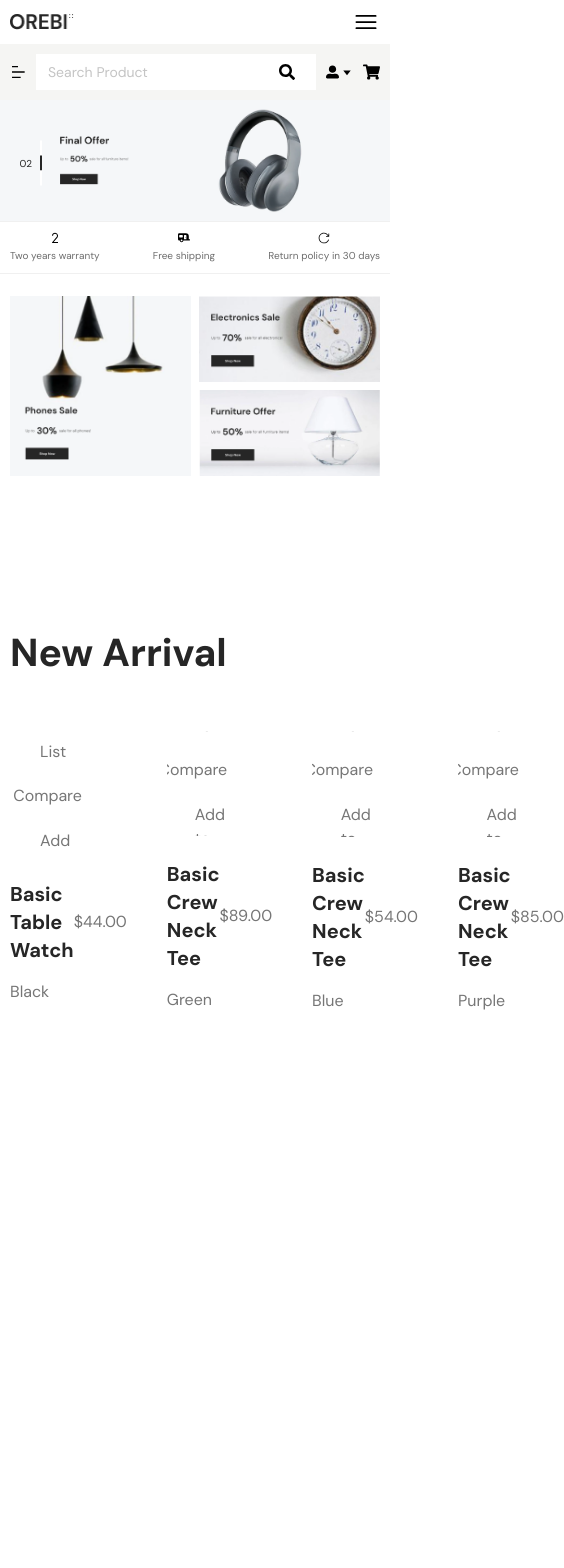
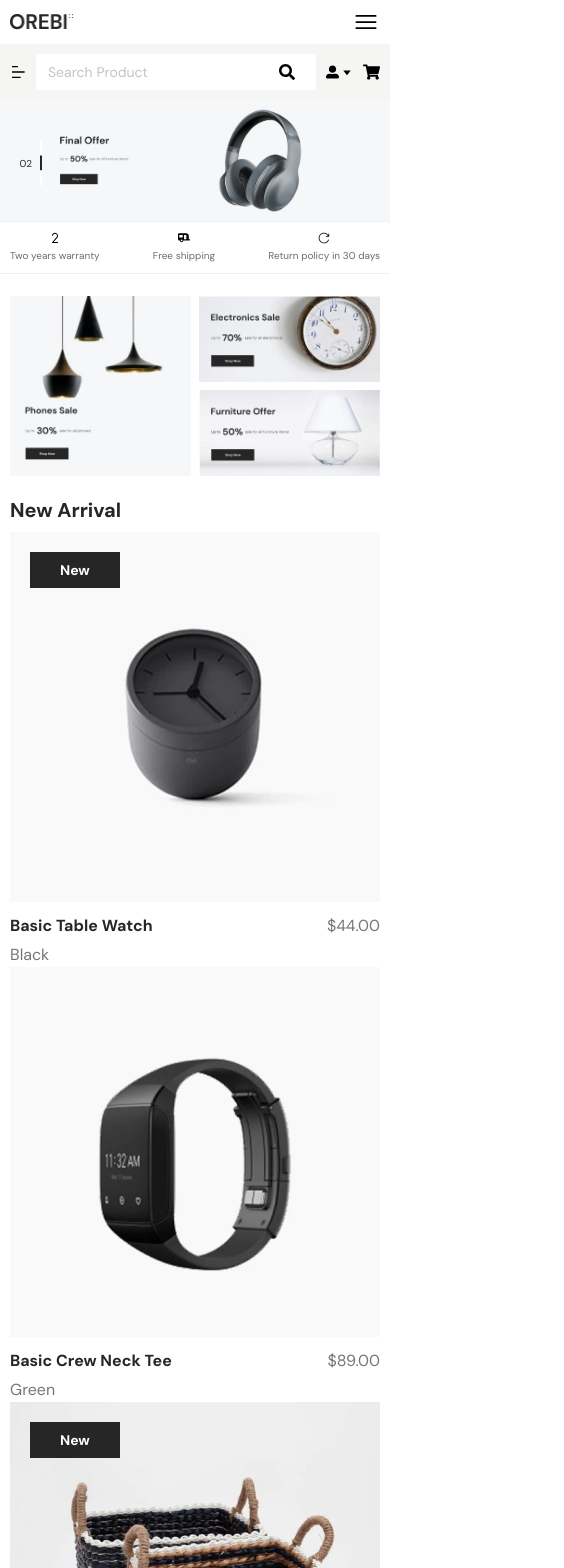
Before and after one commit to AK-Polash/oreby, a React (Create React App) app: page / in a window 390 px wide. Shown: the top 1568 px of the page, 564 px wide, since content can reach past the window. Before the commit the page ends 1023 px from the top, so only its background shows below. Built offline with nearby package versions, Linux system fonts and the light colour scheme.

Commit message:
little bit responsive added to the New Arrival area

```diff
--- a/src/components/layout/Heading.js
+++ b/src/components/layout/Heading.js
@@ -1,11 +1,7 @@
 import React from "react";
 
-const Heading = ({ title }) => {
-  return (
-    <h2 className="pb-12 font-dm text-[39px] font-bold capitalize text-primary">
-      {title}
-    </h2>
-  );
+const Heading = ({ className, title }) => {
+  return <h2 className={className}> {title} </h2>;
 };
 
 export default Heading;
--- a/src/components/layout/NewArrival.js
+++ b/src/components/layout/NewArrival.js
@@ -7,12 +7,15 @@ import Product from "./Product";
 
 const NewArrival = () => {
   return (
-    <div className="w-full pt-32">
+    <div className="w-full md:pt-6 xl:pt-14 2xl:pt-32">
       <Container>
-        <Heading title="new arrival" />
-        <Flex className="flex items-center justify-between gap-x-10">
+        <Heading
+          className="pb-2 font-dm text-xl font-bold capitalize text-primary md:pb-6 md:text-2xl xl:pb-9 xl:text-[39px] 2xl:pb-12"
+          title="new arrival"
+        />
+        <Flex className="flex flex-wrap items-center justify-between gap-x-10 lg:flex-nowrap">
           <Product
-            className="max-w-[370px]"
+            className="sm:max-xl:mb-5 sm:max-md:max-w-[200px] md:max-lg:max-w-[215px] 2xl:max-w-[370px]"
             imgClass="w-full"
             src="assets/n1.png"
             alt="new_arrival_1"
@@ -23,7 +26,7 @@ const NewArrival = () => {
             productColor="Black"
           />
           <Product
-            className="max-w-[370px]"
+            className="sm:max-xl:mb-5 sm:max-md:max-w-[200px] md:max-lg:max-w-[215px] 2xl:max-w-[370px]"
             imgClass="w-full"
             src="assets/n2.png"
             alt="new_arrival_2"
@@ -34,7 +37,7 @@ const NewArrival = () => {
             productColor="Green"
           />
           <Product
-            className="max-w-[370px]"
+            className="sm:max-xl:mb-5 sm:max-md:max-w-[200px] md:max-lg:max-w-[215px] 2xl:max-w-[370px]"
             imgClass="w-full"
             src="assets/n3.png"
             alt="new_arrival_3"
@@ -45,7 +48,7 @@ const NewArrival = () => {
             productColor="Blue"
           />
           <Product
-            className="max-w-[370px]"
+            className="sm:max-xl:mb-5 sm:max-md:max-w-[200px] md:max-lg:max-w-[215px] 2xl:max-w-[370px]"
             imgClass="w-full"
             src="assets/n4.png"
             alt="new_arrival_4"
--- a/src/components/layout/Product.js
+++ b/src/components/layout/Product.js
@@ -23,30 +23,30 @@ const Product = ({
         <Image className={imgClass} source={src} alt={alt} />
         {badgeShow && <Badge title={badgeTitle} />}
 
-        <div className="absolute bottom-[-60%] left-0 w-full bg-pure py-[25px] px-[30px] transition-all duration-150 ease-linear group-hover:bottom-0">
+        <div className="absolute bottom-[-60%] left-0 w-full bg-red-400 py-[25px] px-[30px] transition-all duration-150 ease-linear group-hover:bottom-0">
           <Link
+            className="group/link inline-flex w-full items-center justify-end gap-x-[15px]"
             to="#"
-            className="group/link inline-flex w-full items-center justify-end gap-x-[15px]"
           >
-            <span className="font-dm text-base font-normal text-secondary transition-all duration-150 ease-linear group-hover/link:text-primary">
+            <span className="font-dm text-sm font-normal text-secondary transition-all duration-150 ease-linear group-hover/link:text-primary 2xl:text-base">
               Add to Wish List
             </span>
             <FaHeart className="text-sm text-secondary group-hover/link:text-primary" />
           </Link>
           <Link
+            className="group/link my-1 inline-flex w-full items-center justify-end gap-x-[15px] xl:my-2 2xl:my-5"
             to="#"
-            className="group/link my-5 inline-flex w-full items-center justify-end gap-x-[15px]"
           >
-            <span className="font-dm text-base font-normal text-secondary transition-all duration-150 ease-linear group-hover/link:text-primary">
+            <span className="font-dm text-sm font-normal text-secondary transition-all duration-150 ease-linear group-hover/link:text-primary 2xl:text-base">
               Compare
             </span>
             <TfiReload className="text-sm text-secondary group-hover/link:text-primary" />
           </Link>
           <Link
+            className="group/link inline-flex w-full items-center justify-end gap-x-[15px]"
             to="#"
-            className="group/link inline-flex w-full items-center justify-end gap-x-[15px]"
           >
-            <span className="font-dm text-base font-normal text-secondary transition-all duration-150 ease-linear group-hover/link:text-primary">
+            <span className="font-dm text-sm font-normal text-secondary transition-all duration-150 ease-linear group-hover/link:text-primary 2xl:text-base">
               Add to Cart
             </span>
             <FaShoppingCart className="text-sm text-secondary group-hover/link:text-primary" />
@@ -54,16 +54,15 @@ const Product = ({
         </div>
       </div>
       <div className="w-full">
-        <Flex className="flex items-center justify-between pt-6 pb-[15px]">
-          <h3 className=" font-dm text-xl font-bold text-primary">
-            {" "}
-            {productTitle}{" "}
+        <Flex className="flex items-center justify-between pt-3 pb-1 2xl:pt-6 2xl:pb-[15px]">
+          <h3 className="font-dm font-bold text-primary lg:text-base 2xl:text-xl">
+            {productTitle}
           </h3>
-          <span className="font-dm text-base font-normal text-secondary">
+          <span className="font-dm font-normal text-secondary lg:text-sm 2xl:text-base">
             {productPrice}
           </span>
         </Flex>
-        <span className="font-dm text-base font-normal text-secondary">
+        <span className="font-dm font-normal text-secondary lg:text-sm 2xl:text-base">
           {productColor}
         </span>
       </div>
```
